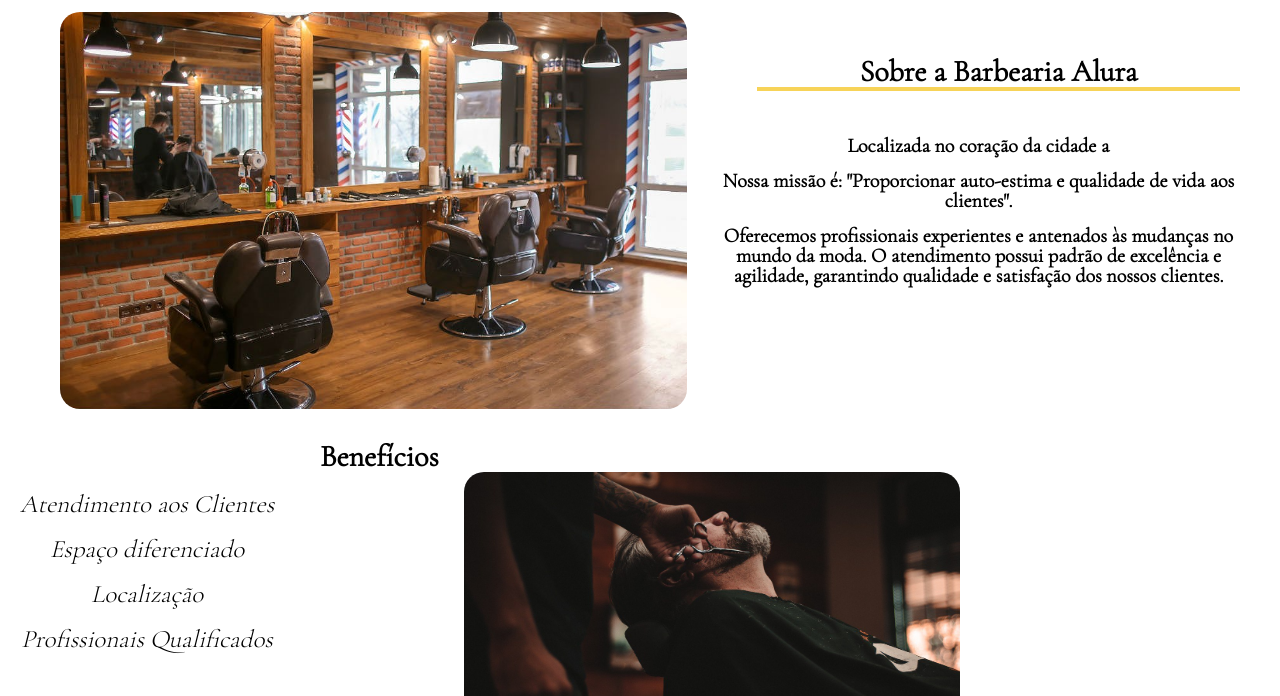
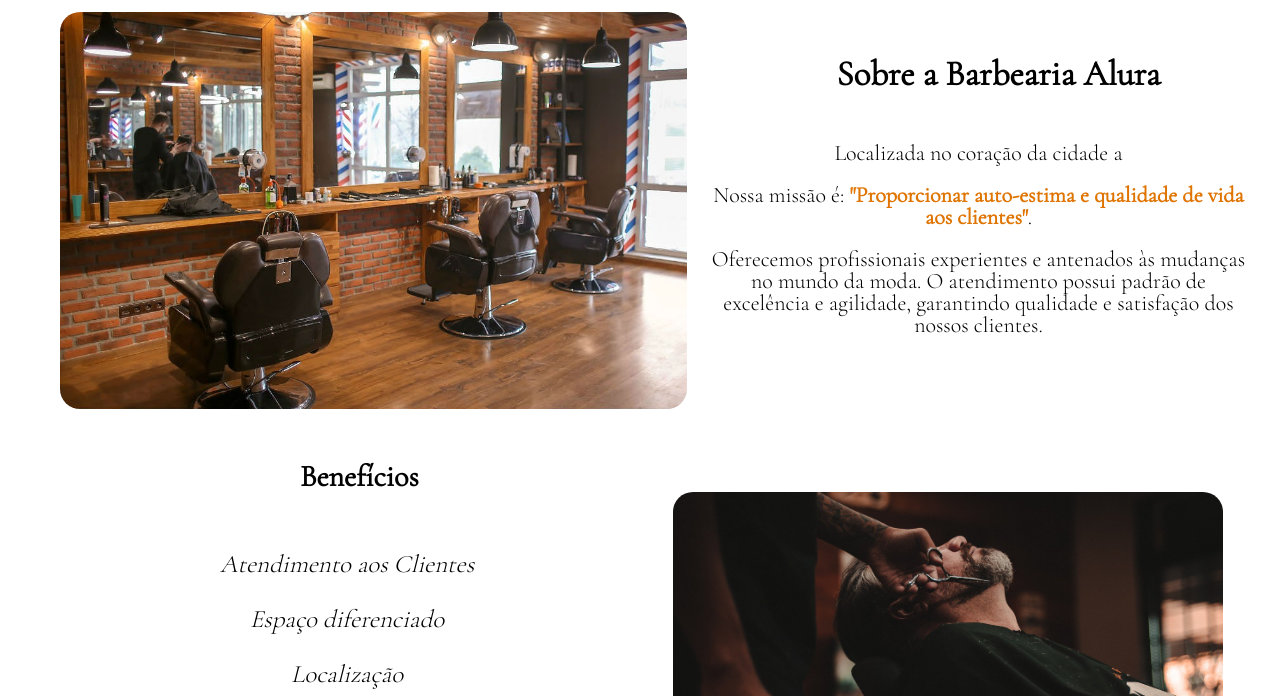
Before and after one commit to marianaccn/curso-html, a plain HTML site: page index.html in a window 1280 px wide. Shown: the part 256-952 px from the top of the page. Drawn offline with nearby package versions, Linux system fonts and the light colour scheme.

Commit message:
Posicionando elementos de benefícios

```diff
--- a/css/style.css
+++ b/css/style.css
@@ -36,13 +36,10 @@ nav li a {
 }
 
 nav a:hover{
-    color: #F7D358;
+    color: #DF7401;
     text-decoration: underline;
 }
 
-nav a:hover:active{
-    color: #DF7401;
-}
 
 #banner {
     margin: 15px 0px 10px 60px;
@@ -64,53 +61,64 @@ nav a:hover:active{
 h2 {
     font-family: 'Cormorant Garamond', serif;
     font-weight: bold;
-    font-size: 30px;
+    font-size: 35px;
 	text-align: center;
     margin: 0 10px 40px 50px;
-    border-bottom: 4px solid #F7D358;
 }
 
 p {
     font-family: 'Cormorant Garamond', serif;
-    font-size: 20px;
+    font-size: 22px;
+	text-align: center;
+    padding: 10px 0px 10px 0px;
+}
+
+strong {
+    color:#DF7401;
     font-weight: bold;
-	text-align: center;
-    padding: 5px 0px 10px 0px;
 }
 
 .itens {
     font-family:'Cormorant Garamond', serif;
 	font-style: italic;
     font-size: 25px;
-    margin-top: 20px;
+    margin-top: 30px;
     display: flex;
     justify-content: center;
+}
+
+.itens:hover{
+    border-bottom:1px solid #DF7401;
 }
 
 .beneficios {
     display: inline-block;
 	background: #FFFFFF;
-	padding: 20px;
+	padding: 20px 0px 20px 0px;
 }
 
-.beneficios h3 {
+h3 {
     display: flex;
     justify-content: flex-start;
     padding-left: 300px;
     font-family:'Cormorant Garamond', serif;
     font-size: 30px;
     font-weight: bold;
+    margin-top: 20px;
 }
 
 ul {
 	display: inline-block;
 	vertical-align: top;
-	margin-right: 15%;
+    align-items: center;
+    padding: 30px 0px 0px 220px;
 }
 
 .imagembeneficios {
-	width: 40%;
+    float: right;
+	width: 43%;
     border-radius: 20px;
+    margin-right: 57px;
 }
 
 footer {
--- a/index.html
+++ b/index.html
@@ -35,7 +35,7 @@
 
 					<p>Localizada no coração da cidade a<Barbearia Alura traz para o mercado o que há de melhor para o seu cabelo e barba. Fundada em 2019, a Barbearia Alura já é destaque na cidade e conquista novos clientes a cada dia.</p>
 
-					<p id="missao"><em>Nossa missão é: "Proporcionar auto-estima e qualidade de vida aos clientes".</em></p>
+					<p id="missao"><em>Nossa missão é: <strong>"Proporcionar auto-estima e qualidade de vida aos clientes"</strong>.</em></p>
 
 					<p>Oferecemos profissionais experientes e antenados às mudanças no mundo da moda. O atendimento possui padrão de excelência e agilidade, garantindo qualidade e satisfação dos nossos clientes.</p>
 				</div>
```
